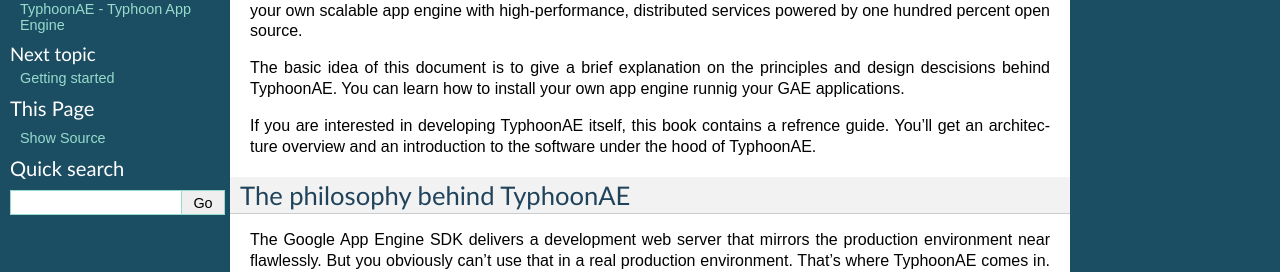
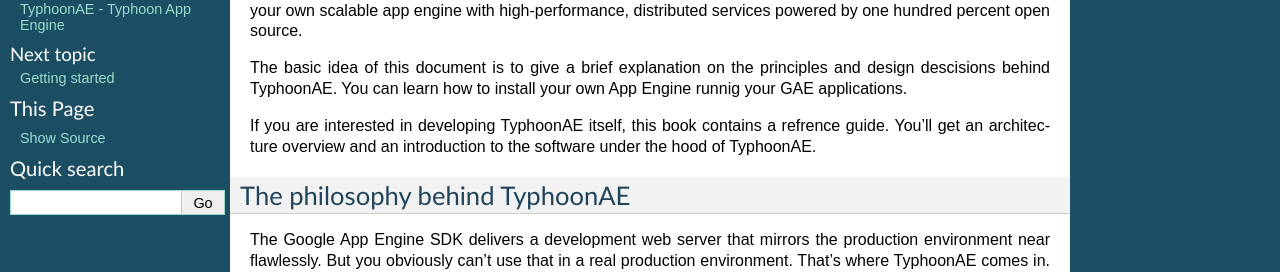
Before and after one commit to fajoy/typhoonae, a Sphinx documentation site: the page built from doc/source/introduction.rst, in a window 1280 px wide. Shown: the part 190-462 px from the top of the page. Built offline with Sphinx 7.4.7, drawn with Linux system fonts in a browser that asks for light colours.

Commit message:
Minor text changes.

```diff
--- a/doc/source/introduction.rst
+++ b/doc/source/introduction.rst
@@ -16,7 +16,7 @@
 
 The basic idea of this document is to give a brief explanation on the
 principles and design descisions behind TyphoonAE. You can learn how to install
-your own app engine runnig your GAE applications.
+your own App Engine runnig your GAE applications.
 
 If you are interested in developing TyphoonAE itself, this book contains a
 refrence guide. You'll get an architecture overview and an introduction to the
```
